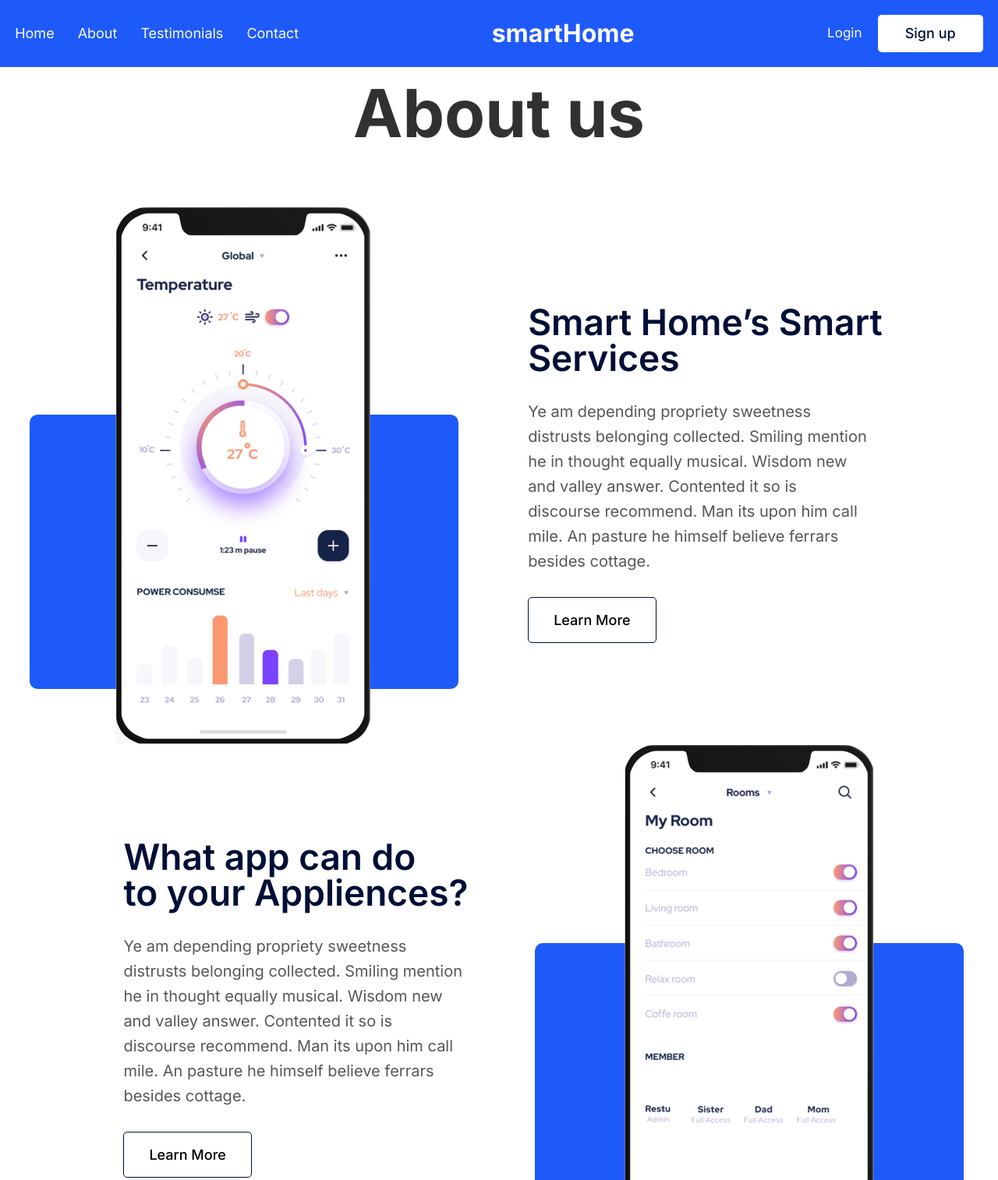
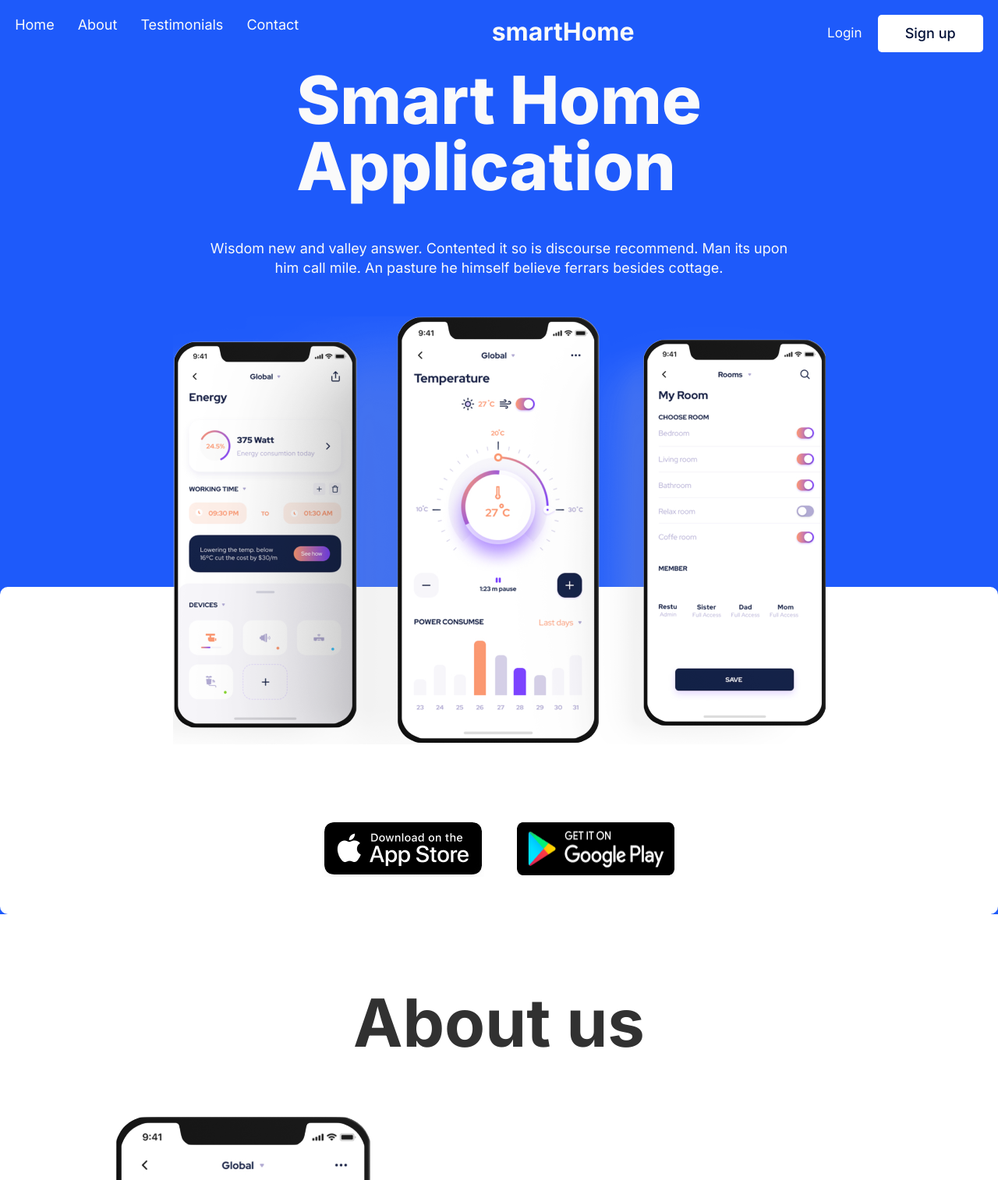
Before and after one commit to henriquepx/frontendpro-challenger, a plain HTML site: page index.html in a window 1280 px wide. Shown: the top 1514 px of the page at 78% size. Drawn offline with Linux system fonts and the light colour scheme.

Commit message:
feat: main

```diff
--- a/index.html
+++ b/index.html
@@ -39,7 +39,16 @@
     </header>
 
     <main>
+        <h1>Smart Home<br>Application</h1>
+        <p>Wisdom new and valley answer. Contented it so is discourse recommend. Man its upon him call mile. An pasture he himself believe ferrars besides cottage.</p>
+        <img class="bgmain" src="/assets/mainbg.png" alt="Wallpaper Main">
 
+        <div class="separatebgcolors"></div>
+
+        <div class="downloadicons">
+            <img src="/assets/appstore.png" alt="ícone de download do App Store">
+            <img src="/assets/googleplay.png" alt="ícone de download do Google Play">
+        </div>
     </main>
 
     <section class="about">
--- a/layouts/_about.scss
+++ b/layouts/_about.scss
@@ -8,6 +8,8 @@
     display: flex;
     flex-direction: column;
     align-items: center;
+
+    margin-top: 5rem;
     h1 {
         font-family: $font;
         text-align: center;
--- a/layouts/_header.scss
+++ b/layouts/_header.scss
@@ -11,7 +11,6 @@ header {
 
         display: flex;
         justify-content: space-between;
-        align-items: center;
         z-index: 300;
         nav {
             ul {
--- /dev/null
+++ b/layouts/_main.scss
@@ -0,0 +1,49 @@
+@import '../abstract/variables';
+
+main {
+    display: flex;
+    flex-direction: column;
+    justify-items: center;
+    align-items: center;
+    position: relative;
+    gap: 50px;
+    width: 100%;
+    background-color: #1E5AFA;
+    h1 {
+        font-family: $font;
+        font-weight: 800;
+        font-size: 85px;
+        line-height: 85px;
+        color: #FAFAFA;
+    }
+    .bgmain {
+        z-index: 50;
+    }
+    .separatebgcolors {
+        position: absolute;
+        bottom: 0;
+        display: block;
+        width: 100%;
+        height: 420px;
+        background-color: #ffffff;
+        z-index: 10;
+        border-radius: 10px;
+    }
+    p {
+        font-family: $font;
+        font-weight: 400;
+        font-size: 18px;
+        color: #FAFAFA;
+        max-width: 66ch;
+        text-align: center;
+    }
+    .downloadicons {
+        z-index: 50;
+        margin: 3rem 0;
+        display: flex;
+        gap: 40px;
+        img {
+            cursor: pointer;
+        }
+    }
+}
--- a/styles/styles.scss
+++ b/styles/styles.scss
@@ -2,6 +2,7 @@
 @import '../abstract/variables';
 
 @import '../layouts/header';
+@import '../layouts/main';
 @import '../layouts/about';
 @import '../layouts/clients';
 @import '../layouts/testimonials';
```
Also changed, not shown: assets/Rectangle 19.png (deleted), assets/mainbg.png (added), assets/stylesbg.png (added), styles/styles.css, 1 other file.
